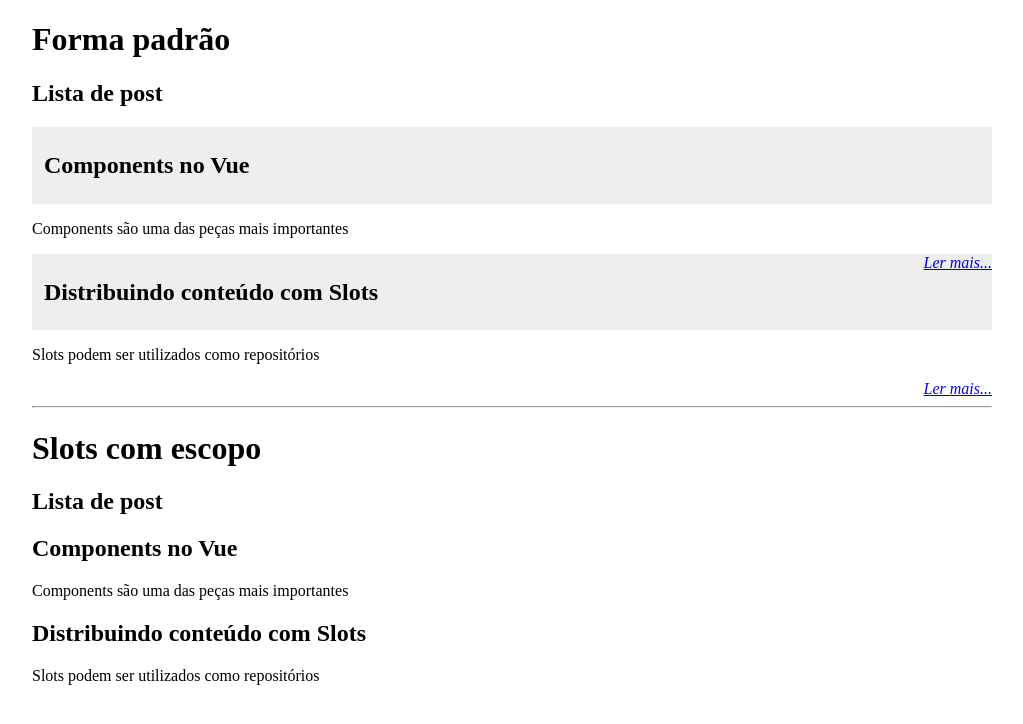
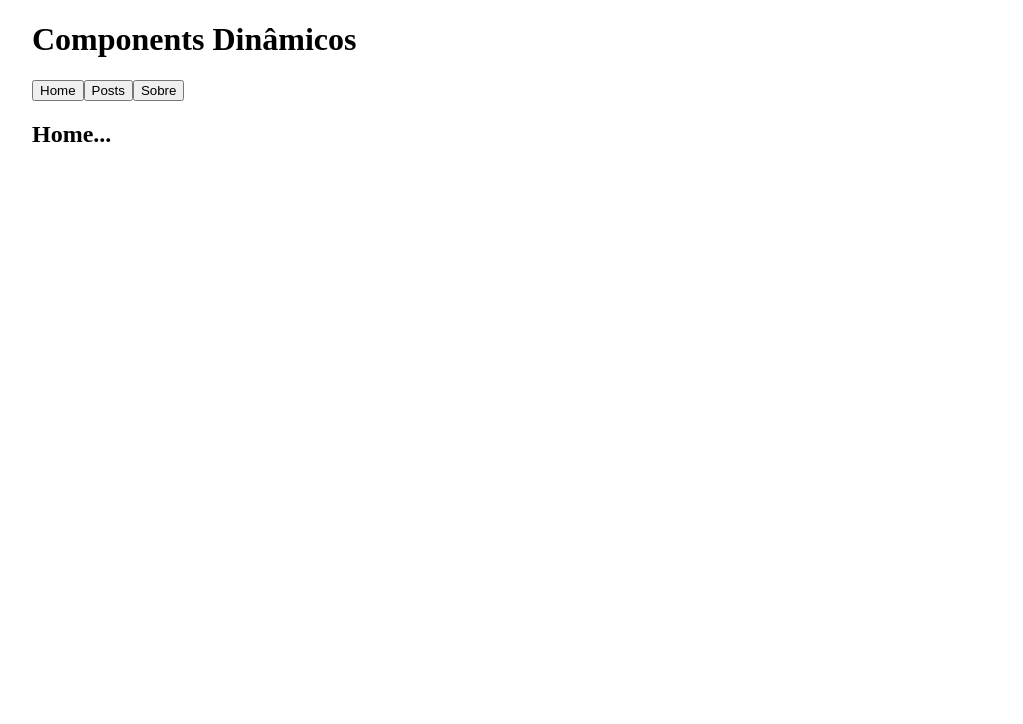
Before and after one commit to flavio-santana/vue-components-avancado, a Vue app: page / in a window 1280 px wide. Shown: the top 724 px of the page, without its empty margins (128-1151 px from the left). Built offline with nearby package versions, Linux system fonts and the light colour scheme.

Commit message:
Utilizando props em components dinâmicos

```diff
--- a/src/App.vue
+++ b/src/App.vue
@@ -1,22 +1,16 @@
 <template>
   <div id="app" class="container">
 
+    <h1>Components Dinâmicos</h1>
 
-    <h1>Forma padrão</h1>
+    <button @click="componentSelecionado = 'Home'">Home</button>
+    <button @click="componentSelecionado = 'PostsLista'">Posts</button>
+    <button @click="componentSelecionado = 'Sobre'">Sobre</button>
 
-    <PostsLista :posts="posts"/>
-
-    <br>
-    <hr>
-
-    <h1>Slots com escopo</h1>
-
-    <!-- Código foi alterado nesse aqui -->
-    <PostsLista :posts="posts" v-slot="{ meuPost }">
-        <h2>{{ meuPost.titulo }}</h2>
-        <p>{{ meuPost.conteudo }}</p>
-        <small>{{ meuPost.autor }}</small>
-    </PostsLista>
+    <component
+      :is="componentSelecionado"
+      v-bind="propsAtuais">
+    </component>
 
   </div>
 </template>
@@ -24,19 +18,27 @@
 <script>
 
 import PostsLista  from './components/PostsLista.vue'
+import Home        from './components/Home.vue'
+import Sobre       from './components/Sobre.vue'
 
 export default {
-
   components: {
-    PostsLista
+    Home,
+    PostsLista,
+    Sobre
   },
   data() {
     return {
-      posts:[
+      componentSelecionado : 'Home',
+      posts: [
         {id: 1, titulo: 'Components no Vue', conteudo: 'Components são uma das peças mais importantes'},
-        {id: 2, titulo: 'Distribuindo conteúdo com Slots', conteudo: 'Slots podem ser utilizados como repositórios'},
-
+        {id: 2, titulo: 'Distribuindo conteúdo com Slots', conteudo: 'Slots podem ser utilizados como repositórios'}
       ]
+    }
+  },
+  computed:{
+    propsAtuais() {
+      return this.componentSelecionado === 'PostsLista' ? {posts: this.posts} : {}
     }
   }
 
--- /dev/null
+++ b/src/components/Home.vue
@@ -0,0 +1,3 @@
+<template>
+    <h2>Home...</h2>
+</template>
--- /dev/null
+++ b/src/components/Sobre.vue
@@ -0,0 +1,3 @@
+<template>
+    <h2>Sobre...</h2>
+</template>
```
